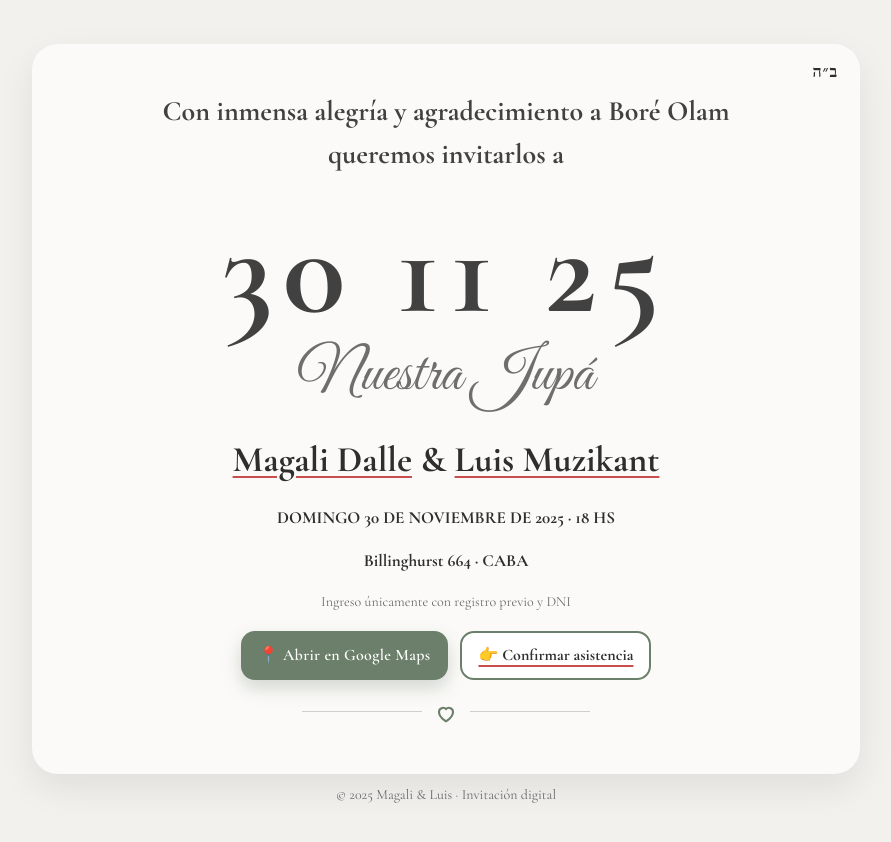
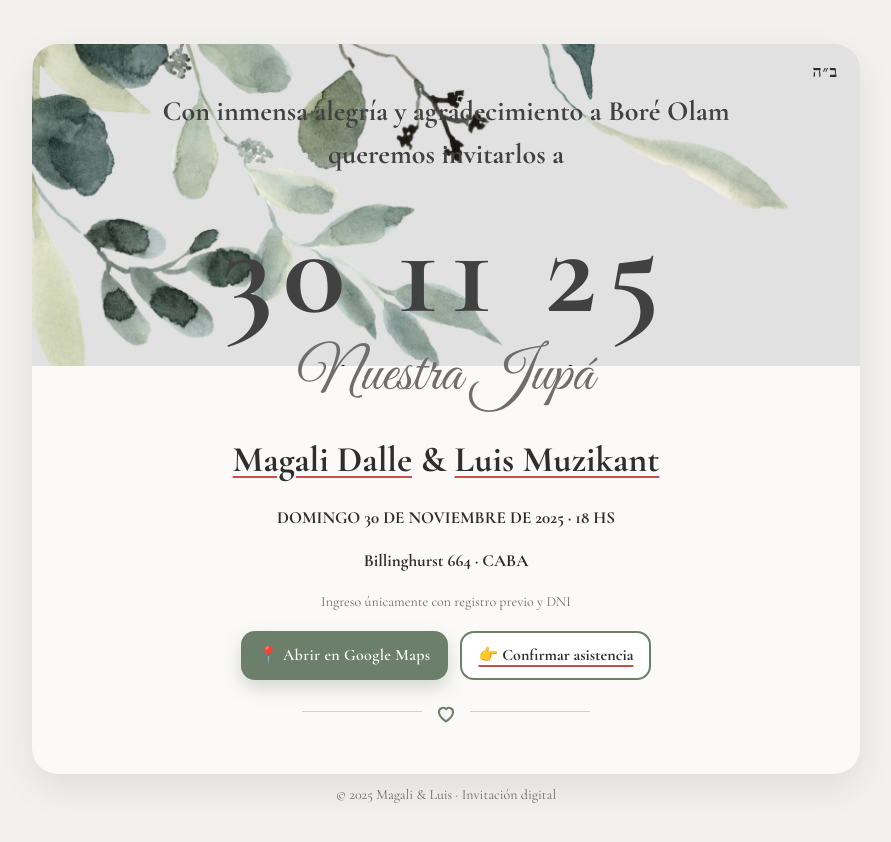
Before and after one commit to joseluismuzikant/invitacion-magali-luis, a plain HTML site: page civil/index.html in a window 1280 px wide. Shown: the whole page, without its empty margins (194-1085 px from the left). Drawn offline with nearby package versions, Linux system fonts and the light colour scheme.

Commit message:
flayer para jupa y jupa + fiesta

```diff
--- a/civil/index.html
+++ b/civil/index.html
@@ -9,7 +9,7 @@
 <meta property="og:title" content="Invitación · Magali & Luis">
 <meta property="og:description" content="¡Nos casamos! Jupá · 30/11/2025 · Billinghurst 664 · CABA">
 <meta property="og:type" content="website">
-<meta property="og:image" content="assets/leaves-top-left.png">
+<meta property="og:image" content="../assets/leaves-top-left.png">
 <meta name="twitter:card" content="summary_large_image">
 
 <!-- Tipografías -->
@@ -47,7 +47,7 @@
     border-radius:26px;
     padding:40px 28px 30px;
     background-color:var(--paper);
-    background-image:url("assets/leaves-top-left.png");
+    background-image:url("../assets/leaves-top-left.png");
     background-repeat:no-repeat;
     background-size: 115% auto;
     background-position:-110px -80px;
```
